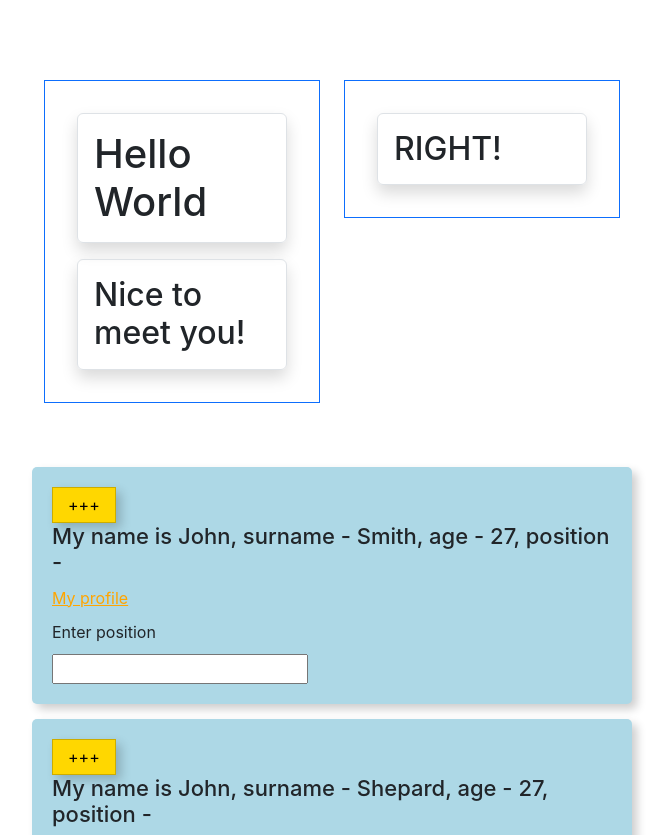
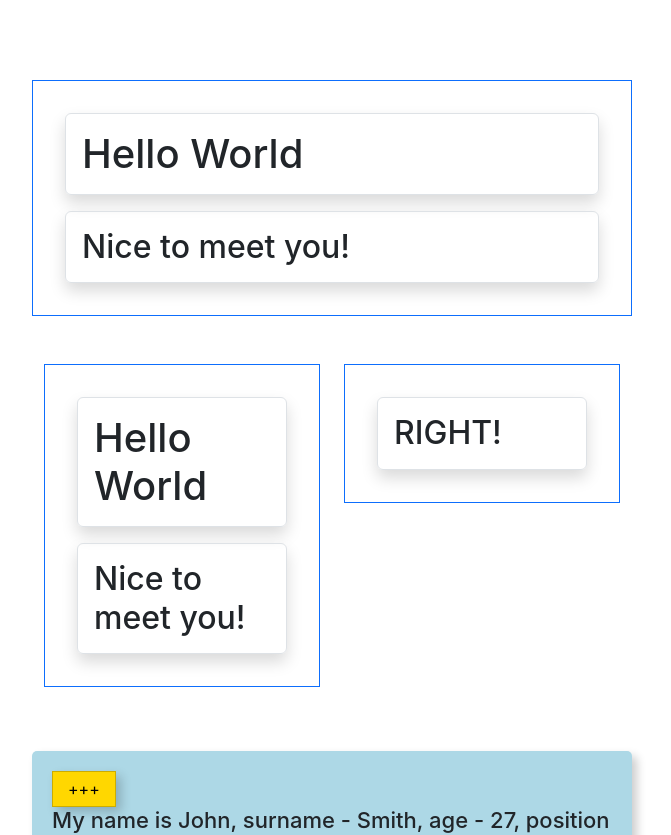
Before and after one commit to olena-ole/react-css-in-js-test, a React (Create React App) app: page / in a window 1280 px wide. Shown: the top 835 px of the page, without its empty margins (308-979 px from the left). Built offline with nearby package versions, Linux system fonts and the light colour scheme.

Commit message:
used composition for creationg HelloGreeting Component

```diff
--- a/src/App.js
+++ b/src/App.js
@@ -95,9 +95,21 @@ const DynamicGreeting = (props) => {
   )
 }
 
+const HelloGreeting = () => {
+  return (
+    <div style={{width: '600px', margin: '0 auto'}}>
+      <DynamicGreeting color="primary">
+        <h1>Hello World</h1>
+        <h2>Nice to meet you!</h2>
+      </DynamicGreeting>
+    </div>
+  )
+}
+
 function App() {
   return (
     <Wrapper>
+      <HelloGreeting />
       <BootstrapTest
         left={
           <DynamicGreeting color="primary">
```
